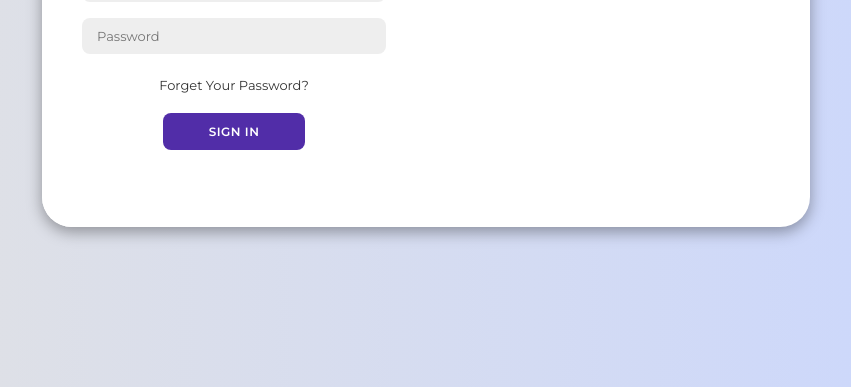
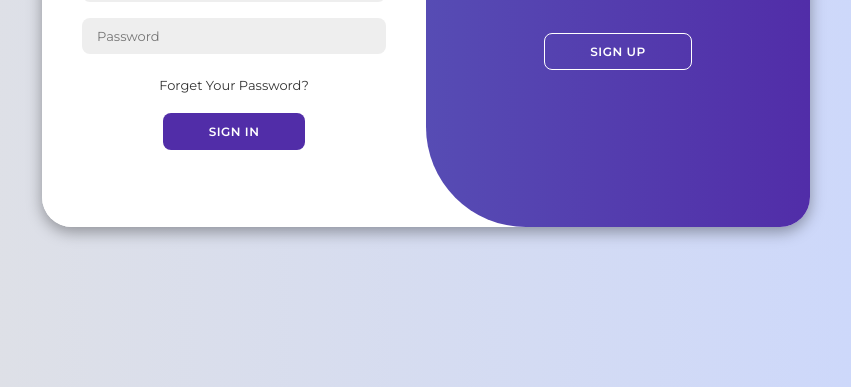
Before and after one commit to heygalaxya/asmrprog-webprojects, a plain HTML site: page animated-login-page/index.html in a window 1280 px wide. Shown: the part 413-800 px from the top of the page, without its empty margins (214-1065 px from the left). Drawn offline with Linux system fonts and the light colour scheme; files whose address does not match are found by name.

Commit message:
add toggle-panel style

```diff
--- a/animated-login-page/style.css
+++ b/animated-login-page/style.css
@@ -142,3 +142,69 @@ body {
     width: 40px;
     height: 40px;
 }
+
+.toggle-container {
+    position: absolute;
+    top: 0;
+    left: 50%;
+    width: 50%;
+    height: 100%;
+    overflow: hidden;
+    transition: all 0.6s ease-in-out;
+    border-radius: 150px 0 0 100px;
+    z-index: 1000;
+}
+
+.container.active .toggle-container {
+    transform: translateX(-100%);
+    border-radius: 0 150px 100px 0;
+}
+
+.toggle {
+   background-color: #512da8;
+   height: 100%;
+   background: linear-gradient(to right, #5c6bc0, #512da8);
+   color: #fff;
+   position: relative;
+   left: -100%;
+   height: 100%;
+   width: 200%;
+   transform: translateX(0);
+   transition: all 0.6s ease-in-out;
+}
+
+.container.active .toggle {
+    transform: translateX(50%);
+}
+
+.toggle-panel {
+    position: absolute;
+    width: 50%;
+    height: 100%;
+    display: flex;
+    align-items: center;
+    justify-content: center;
+    flex-direction: column;
+    padding: 0 30px;
+    text-align: center;
+    top: 0;
+    transform: translateX(0);
+    transition: all 0.6s ease-in-out;
+}
+
+.toggle-left {
+    transform: translateX(-200%);
+}
+
+.container.active .toggle-left {
+    transform: translateX(0);
+}
+
+.toggle-right {
+    right: 0;
+    transform: translateX(0);
+}
+
+.container.active .toggle-right {
+    transform: translateX(200%);
+}
```
